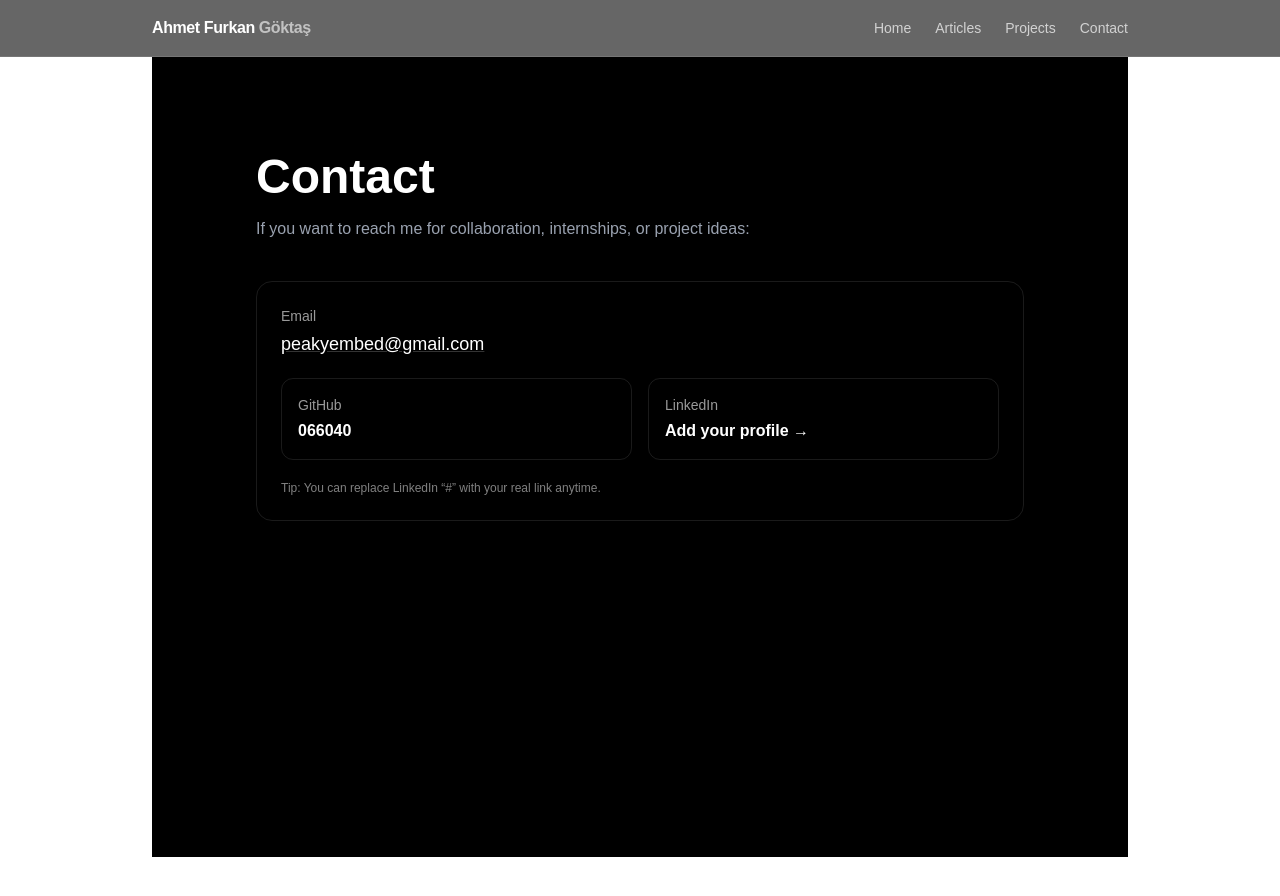
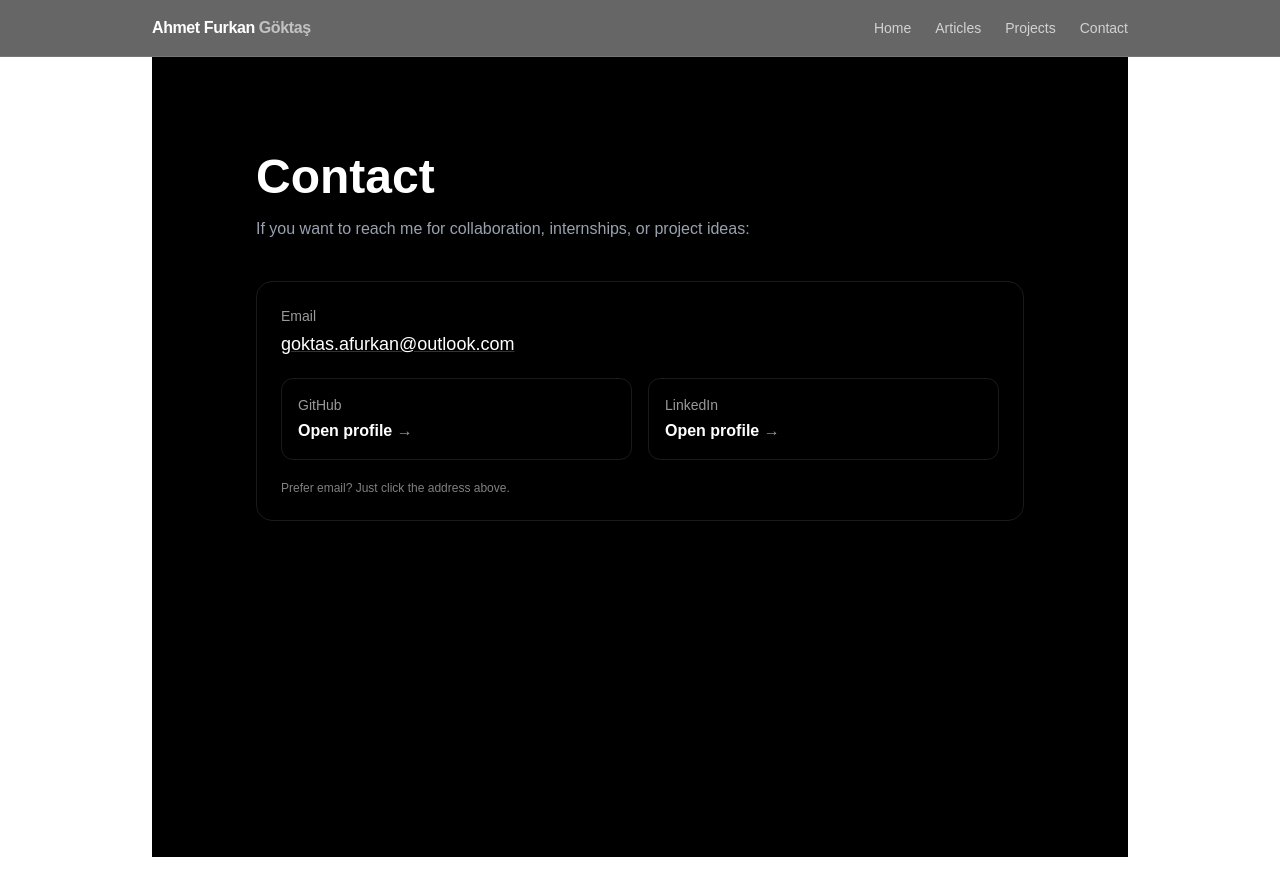
Before and after one commit to 066040/afg-web, a Next.js app: page /contact in a window 1280 px wide. Shown: the top 896 px of the page. Built offline with nearby package versions, Linux system fonts and the light colour scheme.

Commit message:
Improve contact page links

```diff
--- a/src/app/contact/page.tsx
+++ b/src/app/contact/page.tsx
@@ -1,4 +1,9 @@
 export default function ContactPage() {
+    const email = "goktas.afurkan@outlook.com"; // istersen değiştir
+    const githubUrl = "https://github.com/066040";
+    const linkedinUrl =
+        "https://www.linkedin.com/in/ahmet-furkan-g%C3%B6kta%C5%9F-913a44247"; // senin profil
+
     return (
         <main className="min-h-screen bg-black text-white px-6 py-24">
             <section className="max-w-3xl mx-auto">
@@ -13,34 +18,42 @@ export default function ContactPage() {
                             <div className="text-sm text-white/60 mb-1">Email</div>
                             <a
                                 className="text-lg underline decoration-white/20 hover:decoration-white/60 transition"
-                                href="mailto:peakyembed@gmail.com"
+                                href={`mailto:${email}`}
                             >
-                                peakyembed@gmail.com
+                                {email}
                             </a>
                         </div>
 
                         <div className="grid sm:grid-cols-2 gap-4">
                             <a
-                                href="https://github.com/066040"
+                                href={githubUrl}
                                 target="_blank"
                                 rel="noreferrer"
-                                className="rounded-xl border border-white/10 p-4 hover:border-white/30 transition"
+                                className="group rounded-xl border border-white/10 p-4 hover:border-white/30 transition"
                             >
                                 <div className="text-sm text-white/60">GitHub</div>
-                                <div className="font-semibold mt-1">066040</div>
+                                <div className="font-semibold mt-1">
+                                    Open profile{" "}
+                                    <span className="text-white/60 group-hover:text-white transition">→</span>
+                                </div>
                             </a>
 
                             <a
-                                href="#"
-                                className="rounded-xl border border-white/10 p-4 hover:border-white/30 transition"
+                                href={linkedinUrl}
+                                target="_blank"
+                                rel="noreferrer"
+                                className="group rounded-xl border border-white/10 p-4 hover:border-white/30 transition"
                             >
                                 <div className="text-sm text-white/60">LinkedIn</div>
-                                <div className="font-semibold mt-1">Add your profile →</div>
+                                <div className="font-semibold mt-1">
+                                    Open profile{" "}
+                                    <span className="text-white/60 group-hover:text-white transition">→</span>
+                                </div>
                             </a>
                         </div>
 
                         <div className="text-xs text-white/50">
-                            Tip: You can replace LinkedIn “#” with your real link anytime.
+                            Prefer email? Just click the address above.
                         </div>
                     </div>
                 </div>
```
